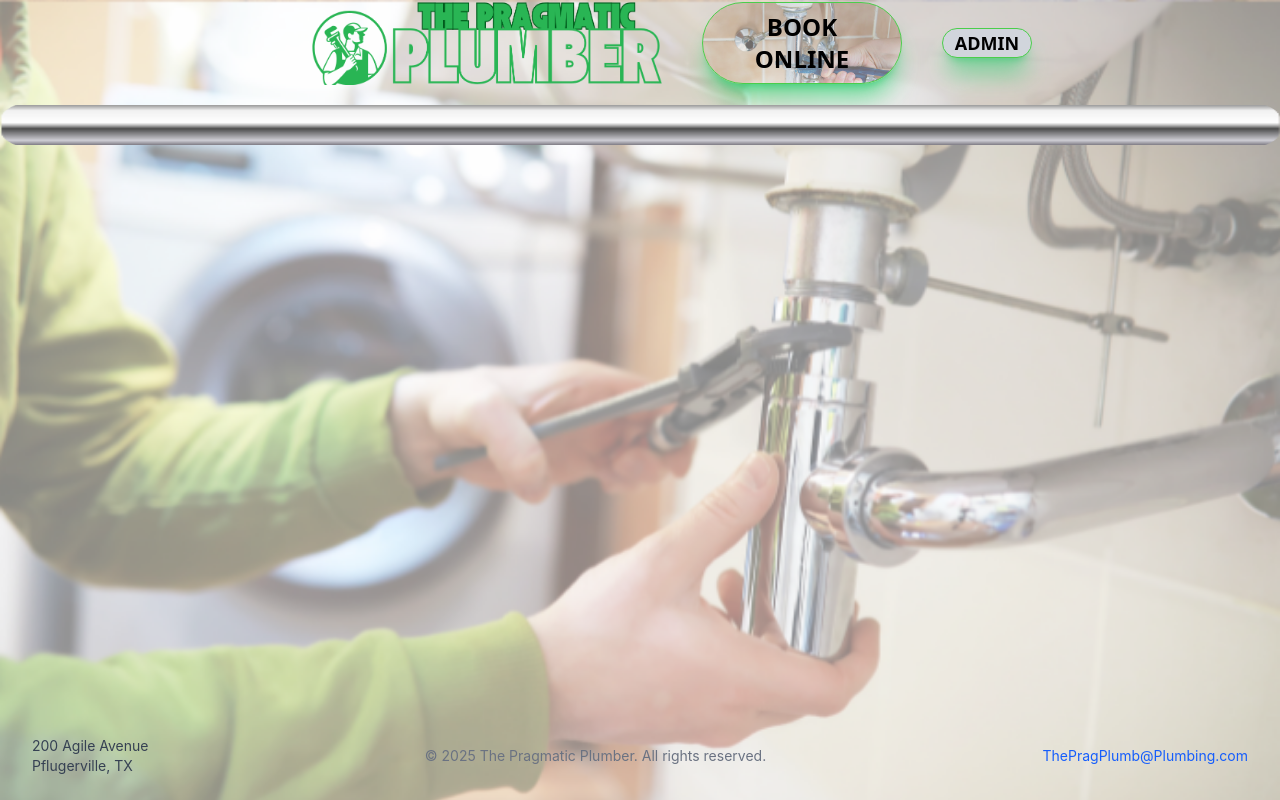
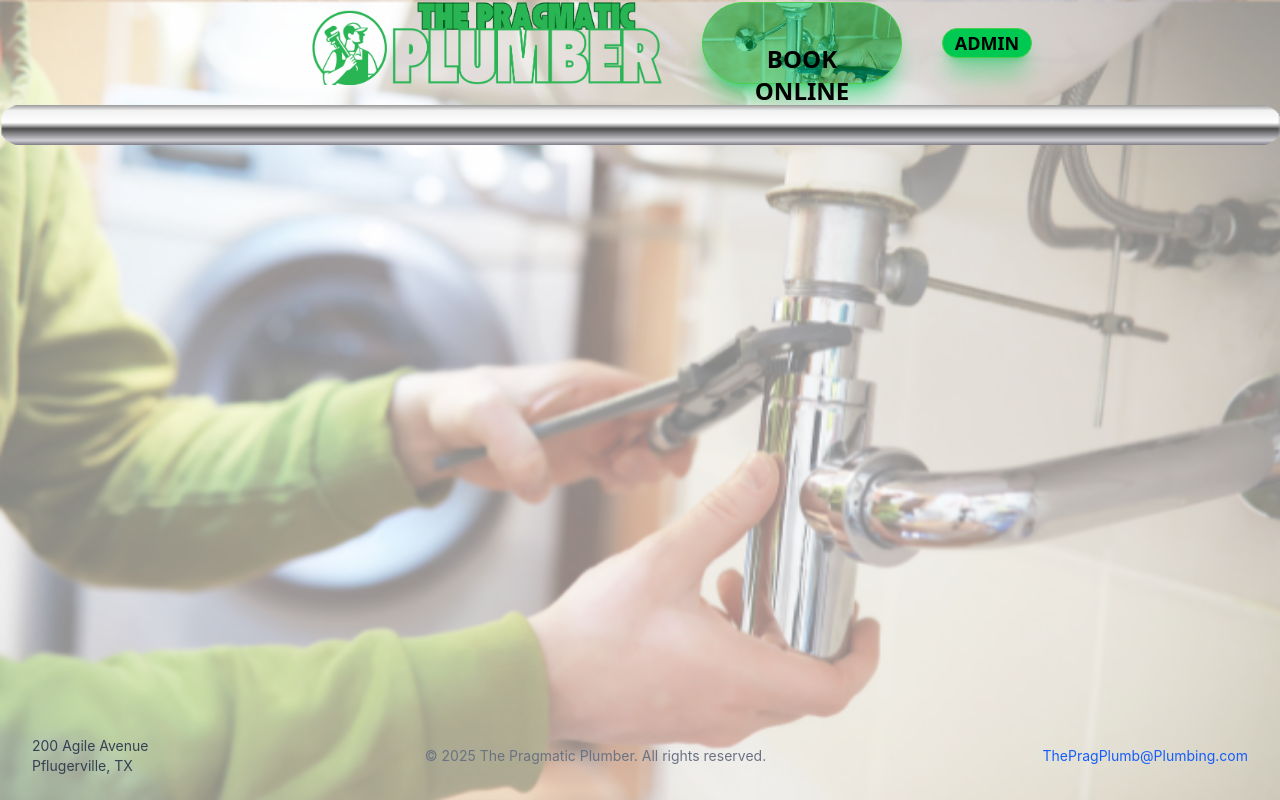
Before and after one commit to DSD-Cohort-Spring2025-TeamJ/local-service-client, a React (Vite) app: page / in a window 1280 px wide. Built offline with nearby package versions, Linux system fonts and the light colour scheme; what ag-grid-community would draw is missing.

Commit message:
add class for details buttons

```diff
--- a/src/css/App.css
+++ b/src/css/App.css
@@ -1,18 +1,15 @@
 @import "tailwindcss";
 
 .main-button {
-  @apply rounded-[3rem] no-underline m-0
-  shadow-xl shadow-green-500/50
-  text-[black-100] font-sans font-extrabold border-[1px] border-[#4BCE4B] flex items-center
-  hover:bg-green-700
-  hover:text-white
-  active:scale-90;
+  @apply rounded-[3rem] no-underline m-0 shadow-xl shadow-green-500/50 bg-green-500 text-[black-100] font-sans font-extrabold border-[1px] border-[#4BCE4B] hover:bg-green-700 hover:text-white active:scale-90;
+}
+
+.details-button {
+  @apply rounded-[3rem] no-underline m-0 shadow-xl shadow-green-500/50 bg-green-500 text-[black-100] font-sans font-extrabold border-[1px] border-[#4BCE4B] enabled:hover:bg-green-700 enabled:hover:text-white enabled:active:scale-90 px-2 mx-2;
 }
 
 .modal-content {
-  @apply fixed top-1/2 transform -translate-x-1/2 -translate-y-1/2
-  bg-[#F0F0F0] border-3 border-black rounded-lg shadow-xl shadow-green-500/50
-  w-[50vw] p-2 z-1000 text-center text-xl;
+  @apply fixed top-1/2 transform -translate-x-1/2 -translate-y-1/2 bg-[#F0F0F0] border-3 border-black rounded-lg shadow-xl shadow-green-500/50 w-[50vw] p-2 z-1000 text-center text-xl;
 }
 
 .pipe {
```
